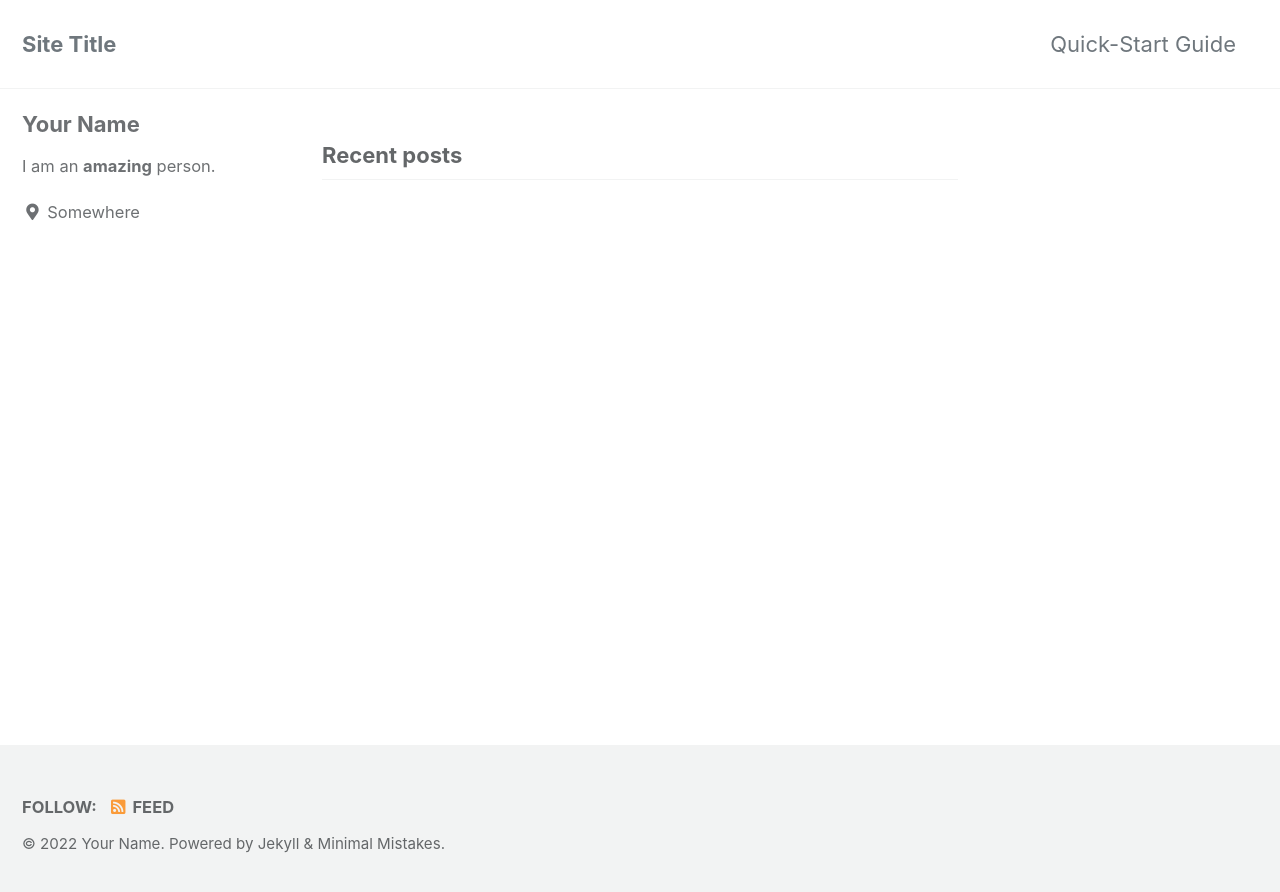
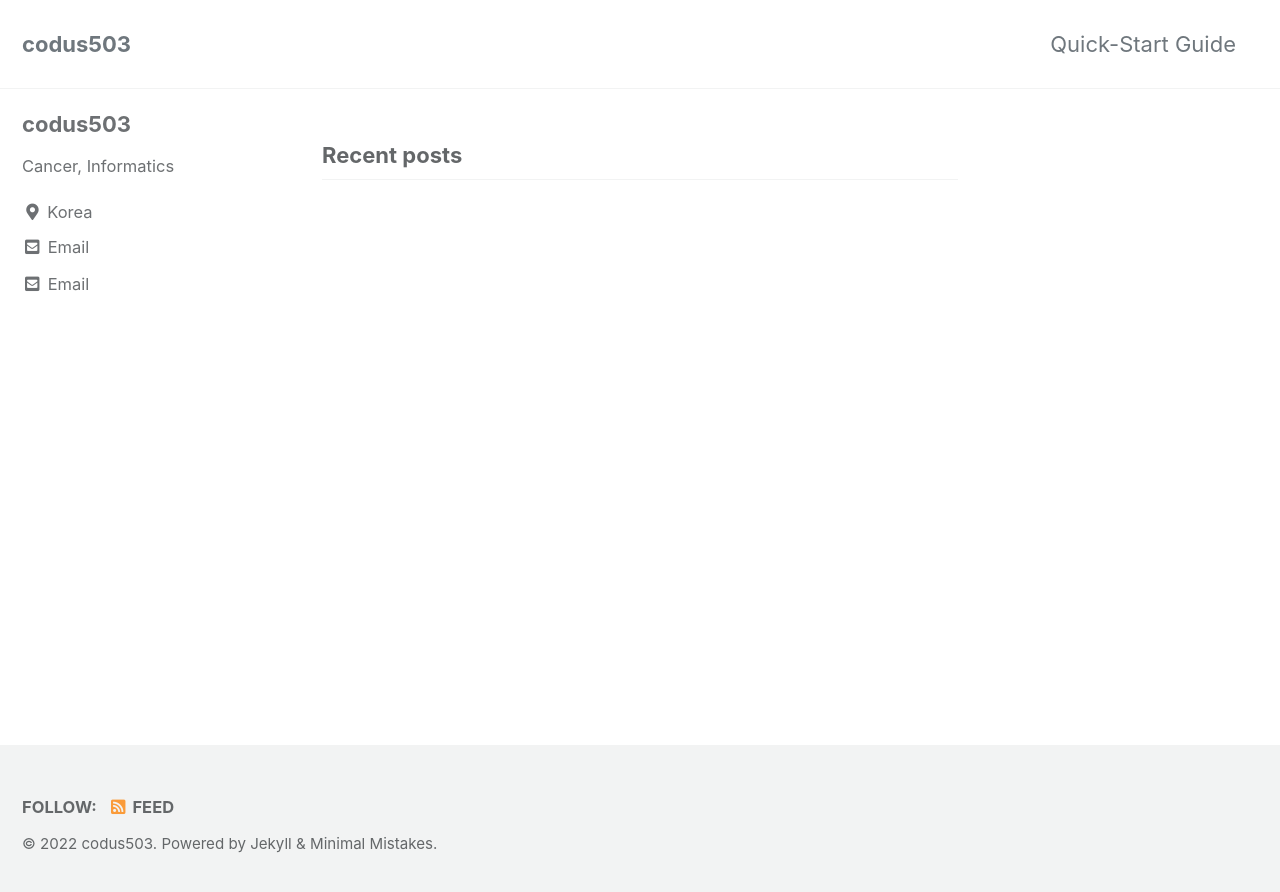
Before and after one commit to codus503/codus503.github.io, a Jekyll site: the page built from index.html, in a window 1280 px wide. Shown: the top 892 px of the page. Built offline with Jekyll 4.4.1, drawn with Linux system fonts in a browser that asks for light colours; cached includes are drawn as plain includes; the list of posts is cut into pages by our own code.

Commit message:
Update _config.yml

```diff
--- a/_config.yml
+++ b/_config.yml
@@ -16,12 +16,12 @@ minimal_mistakes_skin    : "default" # "air", "aqua", "contrast", "dark", "dirt"
 
 # Site Settings
 locale                   : "en-US"
-title                    : "Site Title"
+title                    : "codus503"
 title_separator          : "-"
 subtitle                 : # site tagline that appears below site title in masthead
-name                     : "Your Name"
-description              : "An amazing website."
-url                      : # the base hostname & protocol for your site e.g. "https://mmistakes.github.io"
+name                     : "codus503"
+description              : # "An amazing website."
+url                      : "https://codus503.github.io/" # the base hostname & protocol for your site e.g. "https://mmistakes.github.io"
 baseurl                  : # the subpath of your site, e.g. "/blog"
 repository               : # GitHub username/repo-name e.g. "mmistakes/minimal-mistakes"
 teaser                   : # path of fallback teaser image, e.g. "/assets/images/500x300.png"
@@ -102,15 +102,15 @@ analytics:
 
 # Site Author
 author:
-  name             : "Your Name"
+  name             : "codus503"
   avatar           : # path of avatar image, e.g. "/assets/images/bio-photo.jpg"
-  bio              : "I am an **amazing** person."
-  location         : "Somewhere"
-  email            :
+  bio              : "Cancer, Informatics"
+  location         : "Korea"
+  email            : "codus503@gmail.com"
   links:
     - label: "Email"
       icon: "fas fa-fw fa-envelope-square"
-      # url: "mailto:your.name@email.com"
+      url: "mailto:codus503@gmail.com"
     - label: "Website"
       icon: "fas fa-fw fa-link"
       # url: "https://your-website.com"
```
